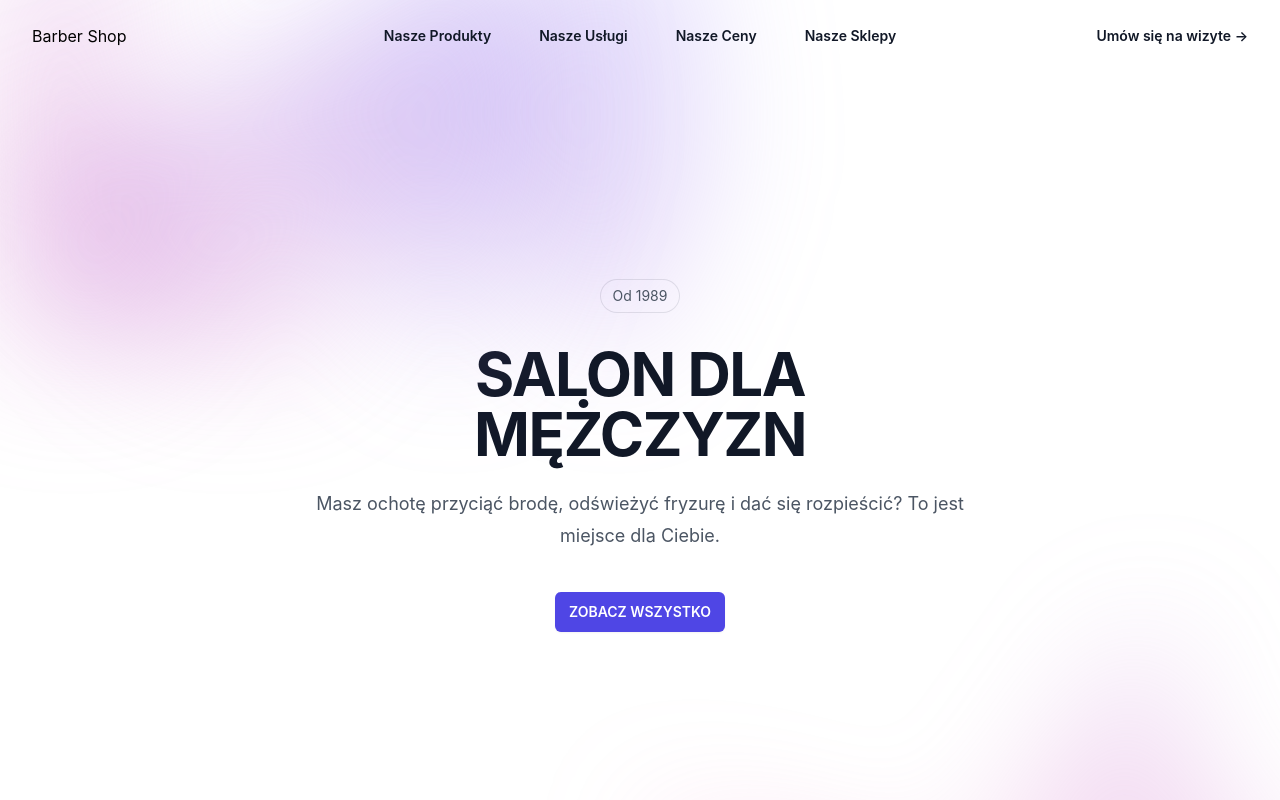
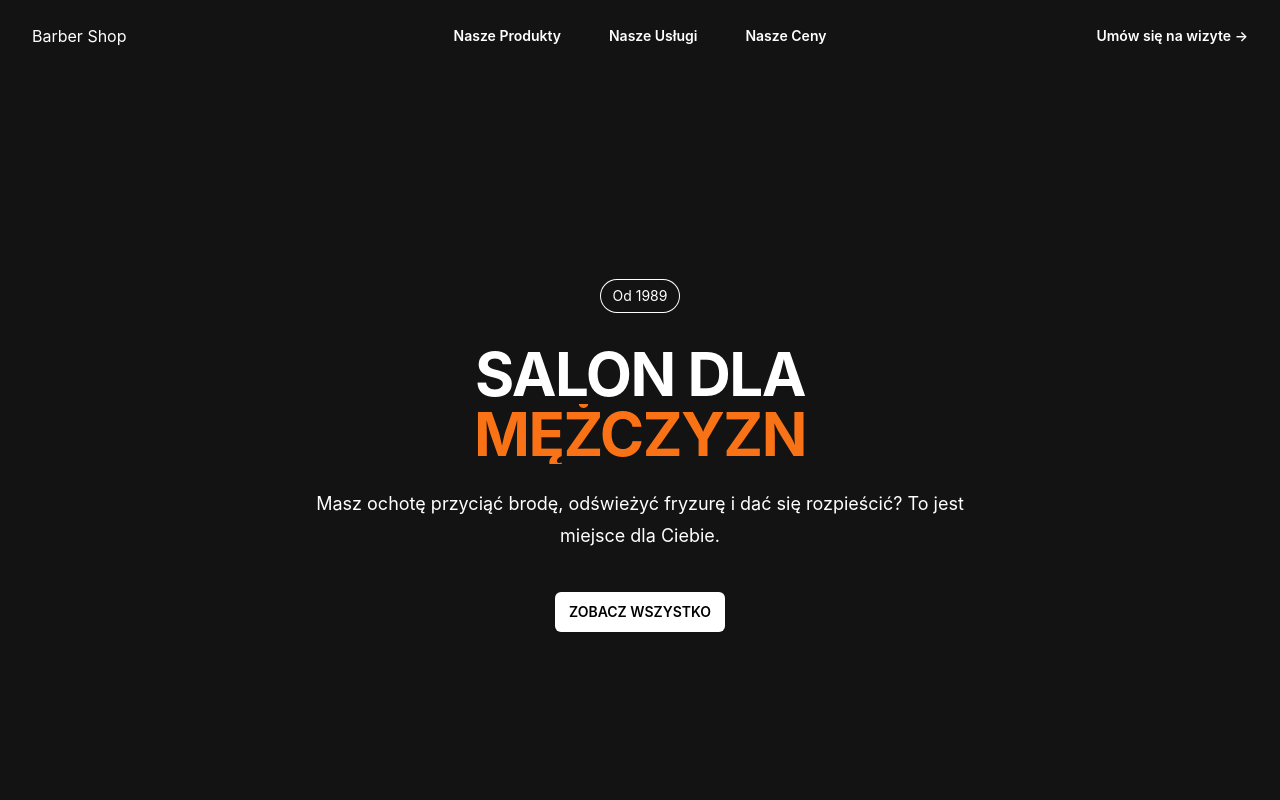
Before and after one commit to patryk6496/Barber_Shop_PD, a React (Create React App) app: page / in a window 1280 px wide. Shown: the top 800 px of the page. Built offline with nearby package versions, Linux system fonts and the light colour scheme.

Commit message:
Style header

```diff
--- a/src/App.css
+++ b/src/App.css
@@ -1,3 +1,7 @@
 @tailwind base;
 @tailwind components;
 @tailwind utilities;
+
+.container-header{
+	background-color: #131313;
+}
--- a/src/Components/ContactForm.js
+++ b/src/Components/ContactForm.js
@@ -30,11 +30,7 @@ export default function Example() {
         aria-hidden="true"
       >
         <div
-          className="relative left-1/2 -z-10 aspect-[1155/678] w-[36.125rem] max-w-none -translate-x-1/2 rotate-[30deg] bg-gradient-to-tr from-[#ff80b5] to-[#9089fc] opacity-30 sm:left-[calc(50%-40rem)] sm:w-[72.1875rem]"
-          style={{
-            clipPath:
-              'polygon(74.1% 44.1%, 100% 61.6%, 97.5% 26.9%, 85.5% 0.1%, 80.7% 2%, 72.5% 32.5%, 60.2% 62.4%, 52.4% 68.1%, 47.5% 58.3%, 45.2% 34.5%, 27.5% 76.7%, 0.1% 64.9%, 17.9% 100%, 27.6% 76.8%, 76.1% 97.7%, 74.1% 44.1%)',
-          }}
+          className="relative left-1/2 -z-10"
         />
       </div>
       <div className="mx-auto max-w-2xl text-center">
--- a/src/Components/Header.js
+++ b/src/Components/Header.js
@@ -1,31 +1,31 @@
 import { useState } from 'react'
 import { Dialog } from '@headlessui/react'
 import { Bars3Icon, XMarkIcon } from '@heroicons/react/24/outline'
+import '../App.css'
 
 const navigation = [
   { name: 'Nasze Produkty', href: '#' },
   { name: 'Nasze Usługi', href: '#' },
   { name: 'Nasze Ceny', href: '#' },
-  { name: 'Nasze Sklepy', href: '#' },
 ]
 
 export default function Example() {
   const [mobileMenuOpen, setMobileMenuOpen] = useState(false)
 
   return (
-    <div className="bg-white">
-      <header className="absolute inset-x-0 top-0 z-50">
+    <div className="container-header">
+      <header className="absolute inset-x-0 top-0 z-50 ">
         <nav className="flex items-center justify-between p-6 lg:px-8" aria-label="Global">
           <div className="flex lg:flex-1">
             <a href="#" className="-m-1.5 p-1.5">
-              <span className="sr-only">Barber Shop</span>
+              <span className="sr-only hover:text-orange-500">Barber Shop </span>
             </a>
-			<span className="">Barber Shop</span>
+			<a href="#"><span className="text-white hover:text-orange-500">Barber Shop</span></a>
           </div>
           <div className="flex lg:hidden">
             <button
               type="button"
-              className="-m-2.5 inline-flex items-center justify-center rounded-md p-2.5 text-gray-700"
+              className="-m-2.5 inline-flex items-center justify-center rounded-md p-2.5 text-white"
               onClick={() => setMobileMenuOpen(true)}
             >
               <span className="sr-only">Otwórz główne menu</span>
@@ -34,13 +34,13 @@ export default function Example() {
           </div>
           <div className="hidden lg:flex lg:gap-x-12">
             {navigation.map((item) => (
-              <a key={item.name} href={item.href} className="text-sm font-semibold leading-6 text-gray-900">
+              <a key={item.name} href={item.href} className="text-sm font-semibold leading-6 text-white hover:text-orange-500">
                 {item.name}
               </a>
             ))}
           </div>
           <div className="hidden lg:flex lg:flex-1 lg:justify-end">
-            <a href="#" className="text-sm font-semibold leading-6 text-gray-900">
+            <a href="#" className="text-sm font-semibold leading-6 text-white hover:text-orange-500">
               Umów się na wizyte <span aria-hidden="true">&rarr;</span>
             </a>
           </div>
@@ -51,15 +51,10 @@ export default function Example() {
             <div className="flex items-center justify-between">
               <a href="#" className="-m-1.5 p-1.5">
                 <span className="sr-only">Barber Shop</span>
-                <img
-                  className="h-8 w-auto"
-                  src="https://tailwindui.com/img/logos/mark.svg?color=indigo&shade=600"
-                  alt=""
-                />
               </a>
               <button
                 type="button"
-                className="-m-2.5 rounded-md p-2.5 text-gray-700"
+                className="-m-2.5 rounded-md p-2.5 text-white-700"
                 onClick={() => setMobileMenuOpen(false)}
               >
                 <span className="sr-only">Close menu</span>
@@ -73,7 +68,7 @@ export default function Example() {
                     <a
                       key={item.name}
                       href={item.href}
-                      className="-mx-3 block rounded-lg px-3 py-2 text-base font-semibold leading-7 text-gray-900 hover:bg-gray-50"
+                      className="-mx-3 block rounded-lg px-3 py-2 text-base font-semibold leading-7 text-black hover:bg-gray-50"
                     >
                       {item.name}
                     </a>
@@ -82,7 +77,7 @@ export default function Example() {
                 <div className="py-6">
                   <a
                     href="#"
-                    className="-mx-3 block rounded-lg px-3 py-2.5 text-base font-semibold leading-7 text-gray-900 hover:bg-gray-50"
+                    className="-mx-3 block rounded-lg px-3 py-2.5 text-base font-semibold leading-7 text-black hover:bg-gray-50"
                   >
                     Umów się na wizyte
                   </a>
@@ -94,53 +89,34 @@ export default function Example() {
       </header>
 
       <div className="relative isolate px-6 pt-14 lg:px-8">
-        <div
-          className="absolute inset-x-0 -top-40 -z-10 transform-gpu overflow-hidden blur-3xl sm:-top-80"
-          aria-hidden="true"
-        >
-          <div
-            className="relative left-[calc(50%-11rem)] aspect-[1155/678] w-[36.125rem] -translate-x-1/2 rotate-[30deg] bg-gradient-to-tr from-[#ff80b5] to-[#9089fc] opacity-30 sm:left-[calc(50%-30rem)] sm:w-[72.1875rem]"
-            style={{
-              clipPath:
-                'polygon(74.1% 44.1%, 100% 61.6%, 97.5% 26.9%, 85.5% 0.1%, 80.7% 2%, 72.5% 32.5%, 60.2% 62.4%, 52.4% 68.1%, 47.5% 58.3%, 45.2% 34.5%, 27.5% 76.7%, 0.1% 64.9%, 17.9% 100%, 27.6% 76.8%, 76.1% 97.7%, 74.1% 44.1%)',
-            }}
-          />
-		  </div>
         <div className="mx-auto max-w-2xl py-32 sm:py-48 lg:py-56">
           <div className="hidden sm:mb-8 sm:flex sm:justify-center">
-            <div className="relative rounded-full px-3 py-1 text-sm leading-6 text-gray-600 ring-1 ring-gray-900/10 hover:ring-gray-900/20">
+            <div className="relative rounded-full px-3 py-1 text-sm leading-6 text-white ring-1 ring-white">
               Od 1989{' '}
             </div>
           </div>
           <div className="text-center">
-            <h1 className="text-4xl font-bold tracking-tight text-gray-900 sm:text-6xl">
-				SALON DLA MĘŻCZYZN
-            </h1>
-            <p className="mt-6 text-lg leading-8 text-gray-600">
+		  <h1 className="text-4xl font-bold tracking-tight sm:text-6xl">
+      <span className="text-white">
+        SALON DLA {" "}
+      </span>
+      <span className="text-transparent bg-orange-500 bg-clip-text inline-block">
+        MĘŻCZYZN
+      </span>
+    </h1>
+            <p className="mt-6 text-lg leading-8 text-white">
 				Masz ochotę przyciąć brodę, odświeżyć fryzurę i dać się rozpieścić? To jest miejsce dla Ciebie.
             </p>
             <div className="mt-10 flex items-center justify-center gap-x-6">
               <a
                 href="#"
-                className="rounded-md bg-indigo-600 px-3.5 py-2.5 text-sm font-semibold text-white shadow-sm hover:bg-indigo-500 focus-visible:outline focus-visible:outline-2 focus-visible:outline-offset-2 focus-visible:outline-indigo-600"
+                className="rounded-md bg-white px-3.5 py-2.5 text-sm font-semibold text-black shadow-sm hover:bg-orange-500 hover:text-white focus-visible:outline focus-visible:outline-2 focus-visible:outline-offset-2 focus-visible:outline-orange-600"
               >
                 ZOBACZ WSZYSTKO
               </a>
             </div>
           </div>
         </div>
-        <div
-          className="absolute inset-x-0 top-[calc(100%-13rem)] -z-10 transform-gpu overflow-hidden blur-3xl sm:top-[calc(100%-30rem)]"
-          aria-hidden="true"
-        >
-          <div
-            className="relative left-[calc(50%+3rem)] aspect-[1155/678] w-[36.125rem] -translate-x-1/2 bg-gradient-to-tr from-[#ff80b5] to-[#9089fc] opacity-30 sm:left-[calc(50%+36rem)] sm:w-[72.1875rem]"
-            style={{
-              clipPath:
-                'polygon(74.1% 44.1%, 100% 61.6%, 97.5% 26.9%, 85.5% 0.1%, 80.7% 2%, 72.5% 32.5%, 60.2% 62.4%, 52.4% 68.1%, 47.5% 58.3%, 45.2% 34.5%, 27.5% 76.7%, 0.1% 64.9%, 17.9% 100%, 27.6% 76.8%, 76.1% 97.7%, 74.1% 44.1%)',
-            }}
-          />
-        </div>
       </div>
     </div>
   )
```
